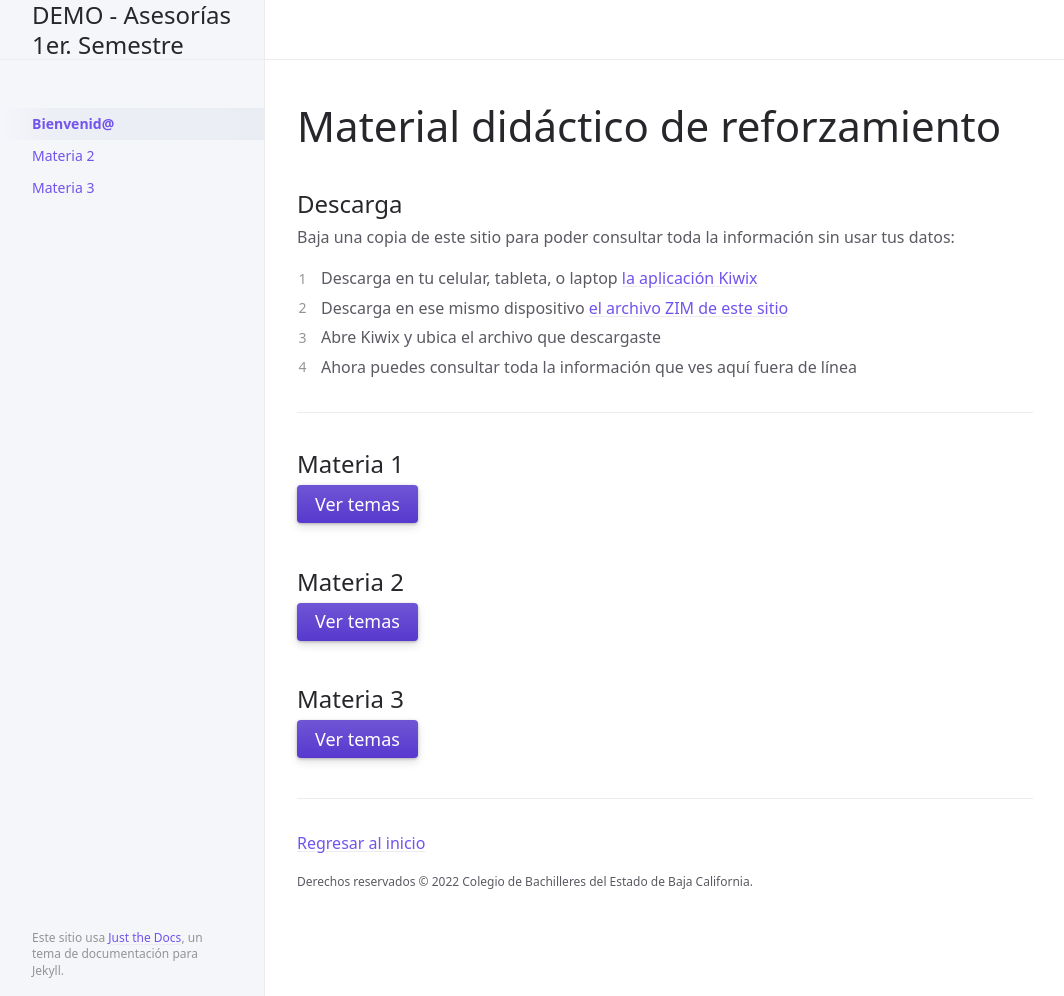
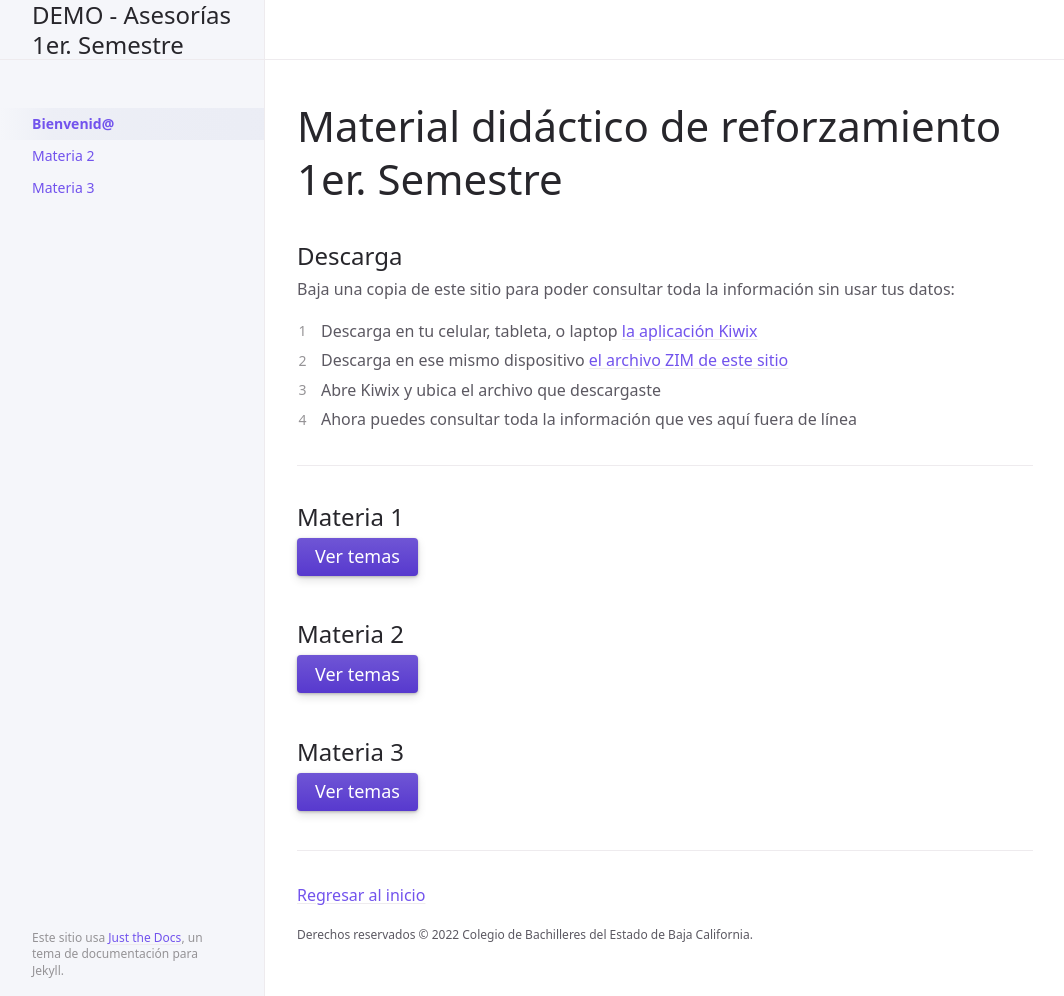
Before and after one commit to CoBachBC/demo-asesorias, a Jekyll site: the page built from index.md, in a window 1280 px wide and 996 px high. Shown: the whole window, without its empty margins (107-1171 px from the left). Built offline with Jekyll 4.4.1, drawn with Linux system fonts in a browser that asks for light colours.

Commit message:
Update index.md

```diff
--- a/index.md
+++ b/index.md
@@ -6,7 +6,7 @@ description: "Material didáctico de reforzamiento"
 permalink: /
 ---
 
-# Material didáctico de reforzamiento
+# Material didáctico de reforzamiento 1er. Semestre
 {: .fs-9 }
 
 {% comment %}
```
